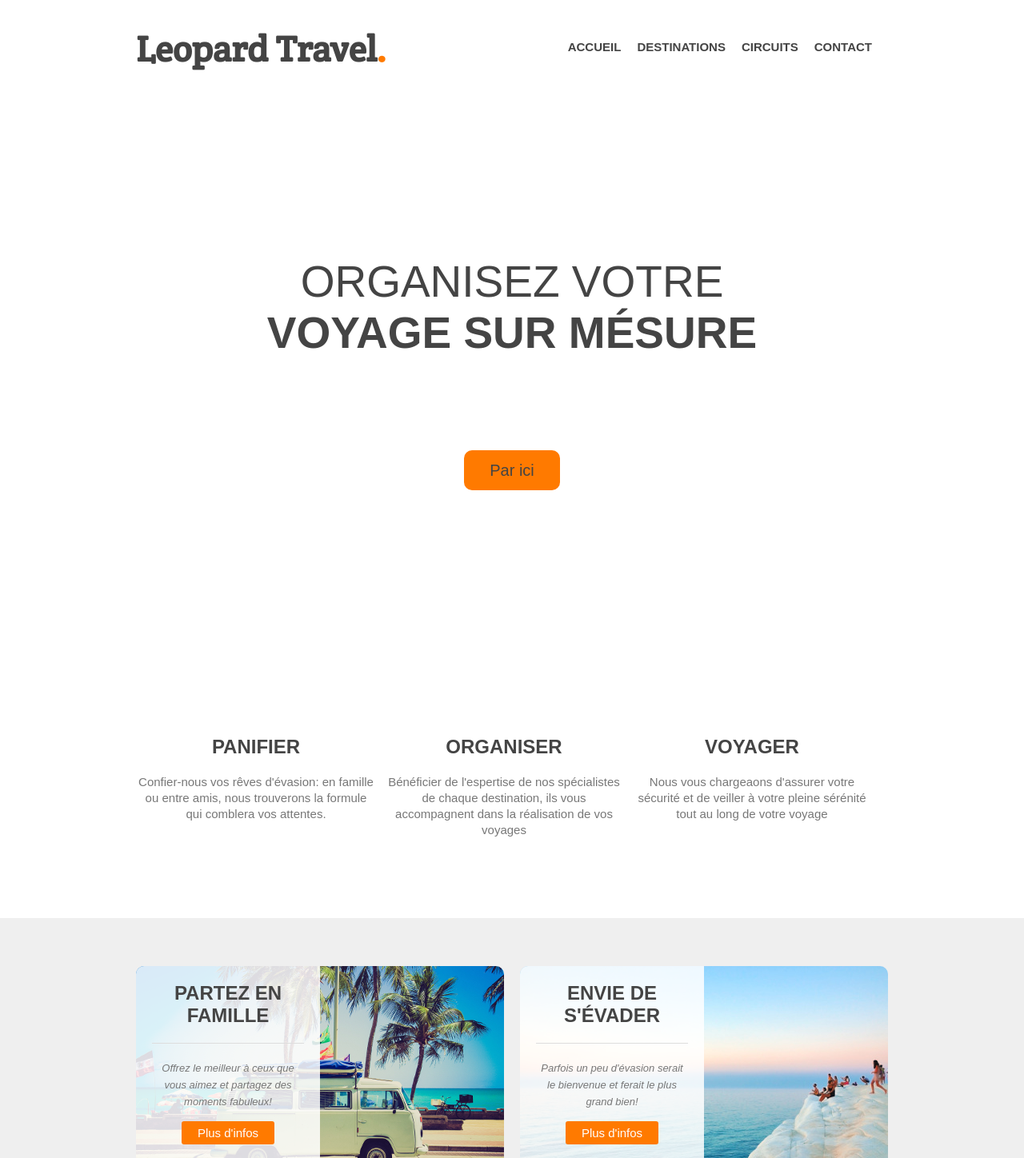
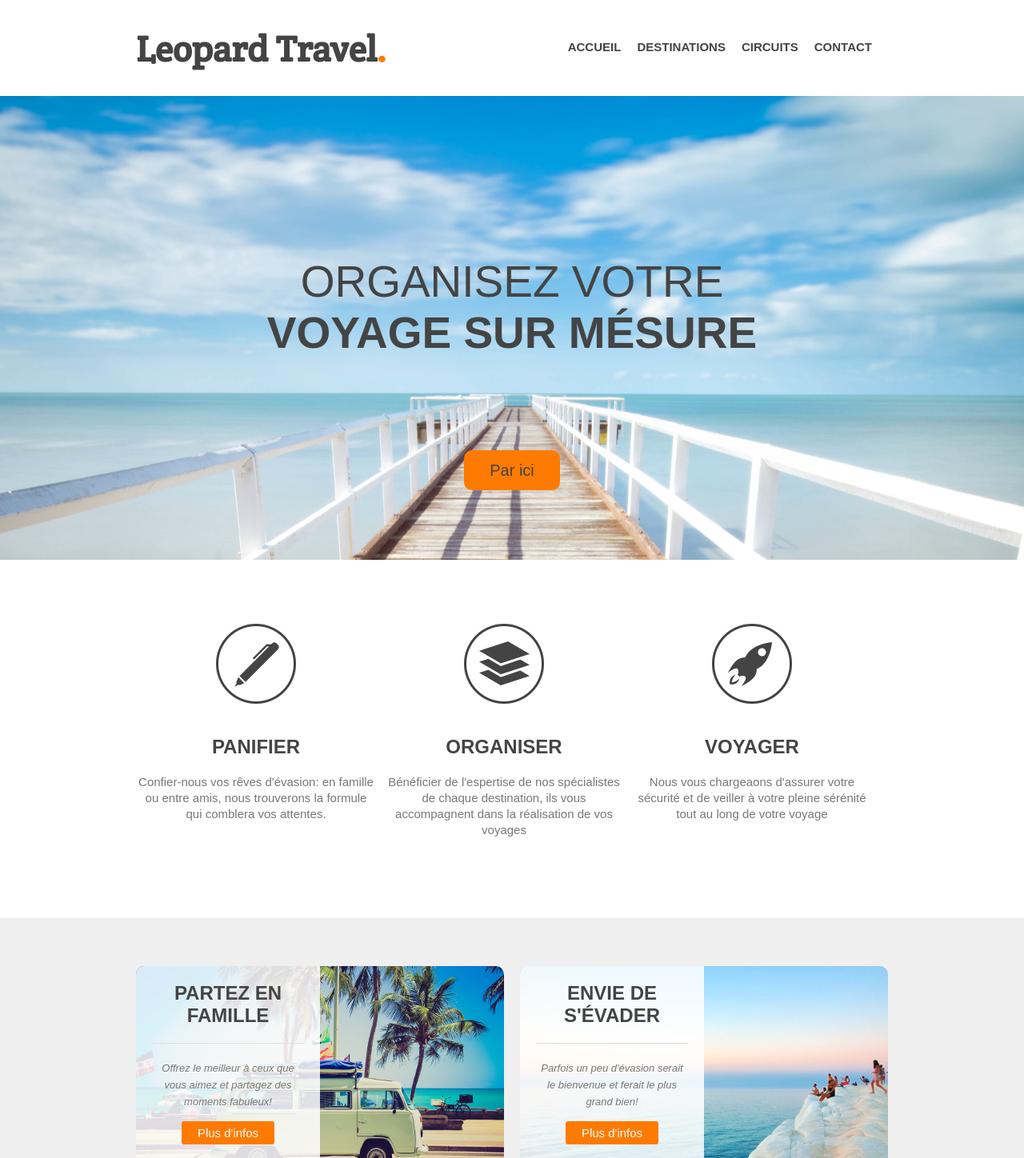
Before and after one commit to Lejeunesage/Akanni-Tourisme, a plain HTML site: page index.html in a window 1280 px wide. Shown: the top 1448 px of the page at 80% size. Drawn offline with Linux system fonts and the light colour scheme.

Commit message:
Update styles.css

```diff
--- a/styles.css
+++ b/styles.css
@@ -110,7 +110,7 @@ h3
 #main-image
 {
     height: 580px;
-    background:url('image/main.jpg') center;
+    background:url('main.jpg') center;
 }
 
 #main-image h2
@@ -170,17 +170,17 @@ h3
 
 #step-1
 {
-    background: url('image/steps-icon-1.png') no-repeat top center;
+    background: url('steps-icon-1.png') no-repeat top center;
 }
 
 #step-2
 {
-    background: url('image/steps-icon-2.png') no-repeat top center;
+    background: url('/steps-icon-2.png') no-repeat top center;
 }
 
 #step-3
 {
-    background: url('image/steps-icon-3.png') no-repeat top center;
+    background: url('steps-icon-3.png') no-repeat top center;
 }
 .clear
 {
```
